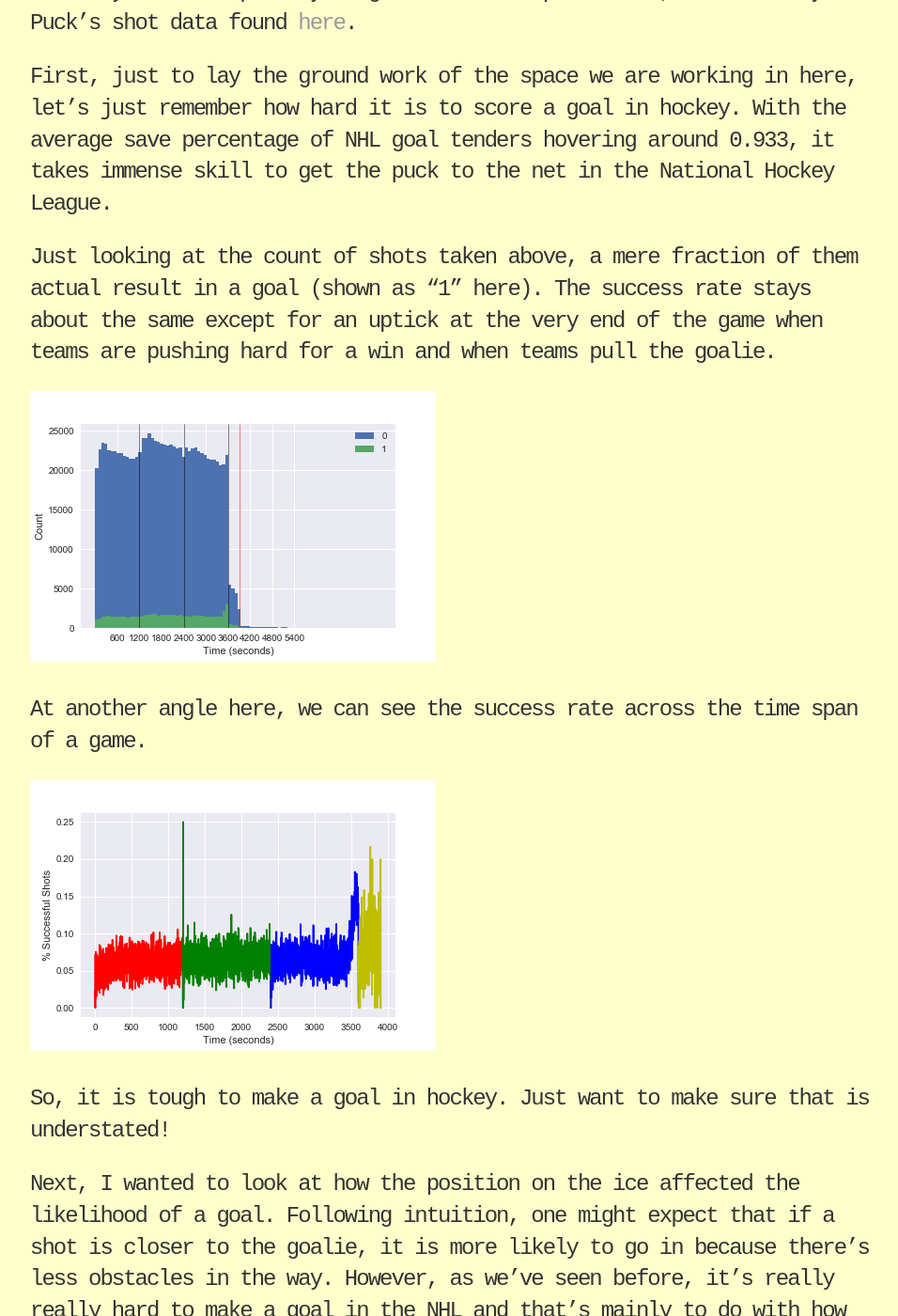
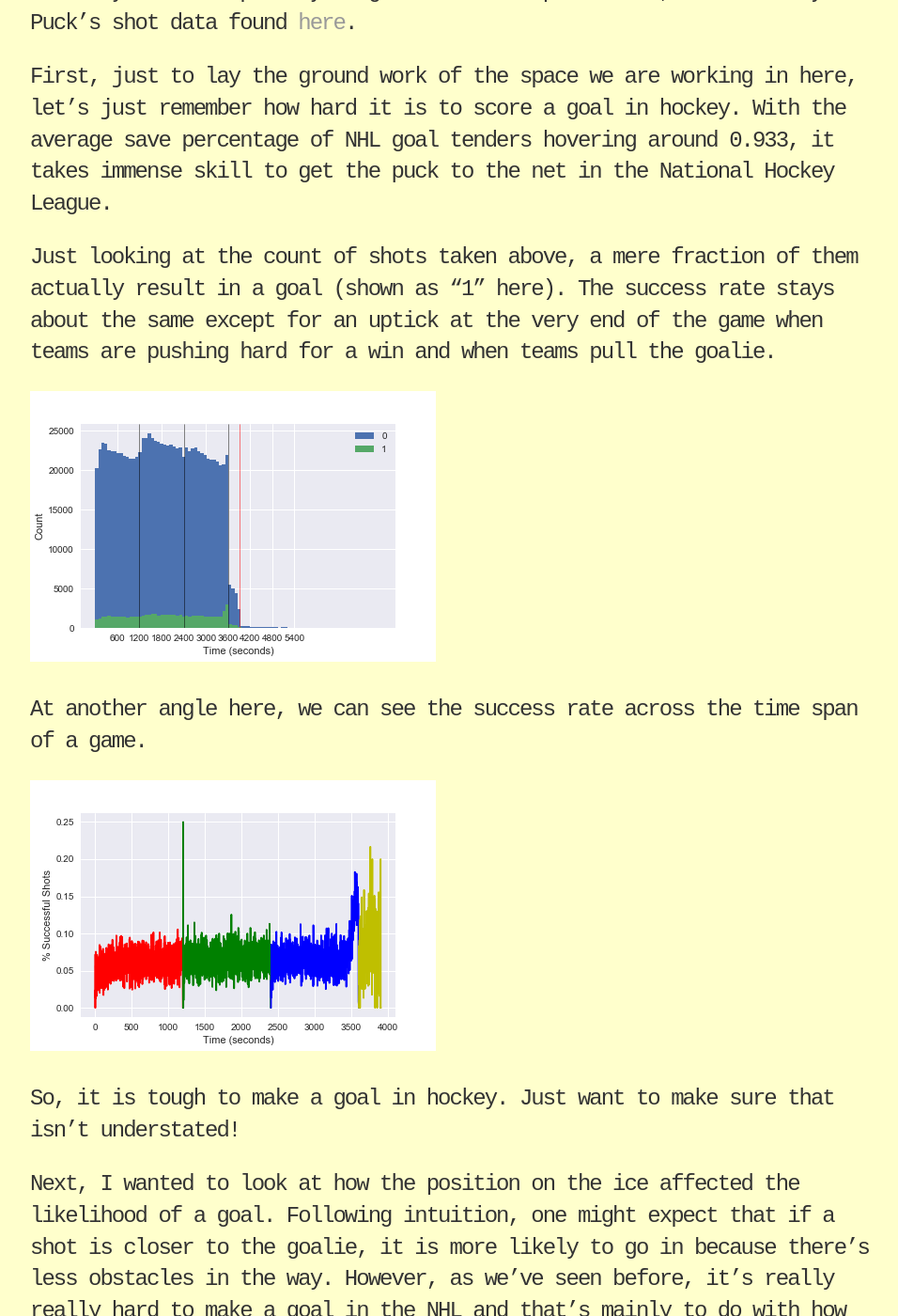
Before and after one commit to ashleyajohn/ashleyajohn.github.io, a Jekyll site: the page built from _posts/2018-04-03-hockey-shots.md, in a window 1280 px wide and 1400 px high, scrolled down 852 px. Shown: the whole window at 94% size, without its empty margins (160-1116 px from the left). Built offline with Jekyll 4.4.1, drawn with Linux system fonts in a browser that asks for light colours.

Commit message:
Update 2018-04-03-hockey-shots.md

```diff
--- a/_posts/2018-04-03-hockey-shots.md
+++ b/_posts/2018-04-03-hockey-shots.md
@@ -12,7 +12,7 @@ So, as I am working on creating my own hockey predictive model this summer, I de
 
 First, just to lay the ground work of the space we are working in here, let’s just remember how hard it is to score a goal in hockey. With the average save percentage of NHL goal tenders hovering around 0.933, it takes immense skill to get the puck to the net in the National Hockey League.
 
-Just looking at the count of shots taken above, a mere fraction of them actual result in a goal (shown as “1” here). The success rate stays about the same except for an uptick at the very end of the game when teams are pushing hard for a win and when teams pull the goalie.
+Just looking at the count of shots taken above, a mere fraction of them actually result in a goal (shown as “1” here). The success rate stays about the same except for an uptick at the very end of the game when teams are pushing hard for a win and when teams pull the goalie.
 
 ![shot success]({{ "/assets/shotSuccessCount.png" | absolute_url }})
 
@@ -20,7 +20,7 @@ At another angle here, we can see the success rate across the time span of a gam
 
 ![shot success]({{ "/assets/shotSuccessPercent2.png" | absolute_url }})
 
-So, it is tough to make a goal in hockey. Just want to make sure that is understated!
+So, it is tough to make a goal in hockey. Just want to make sure that isn't understated!
 
 Next, I wanted to look at how the position on the ice affected the likelihood of a goal. Following intuition, one might expect that if a shot is closer to the goalie, it is more likely to go in because there’s less obstacles in the way. However, as we’ve seen before, it’s really really hard to make a goal in the NHL and that’s mainly to do with how good NHL goalies are. Chances are, if you are taking a shot that close to the goalie, they are also able to track it pretty well.
 
```
